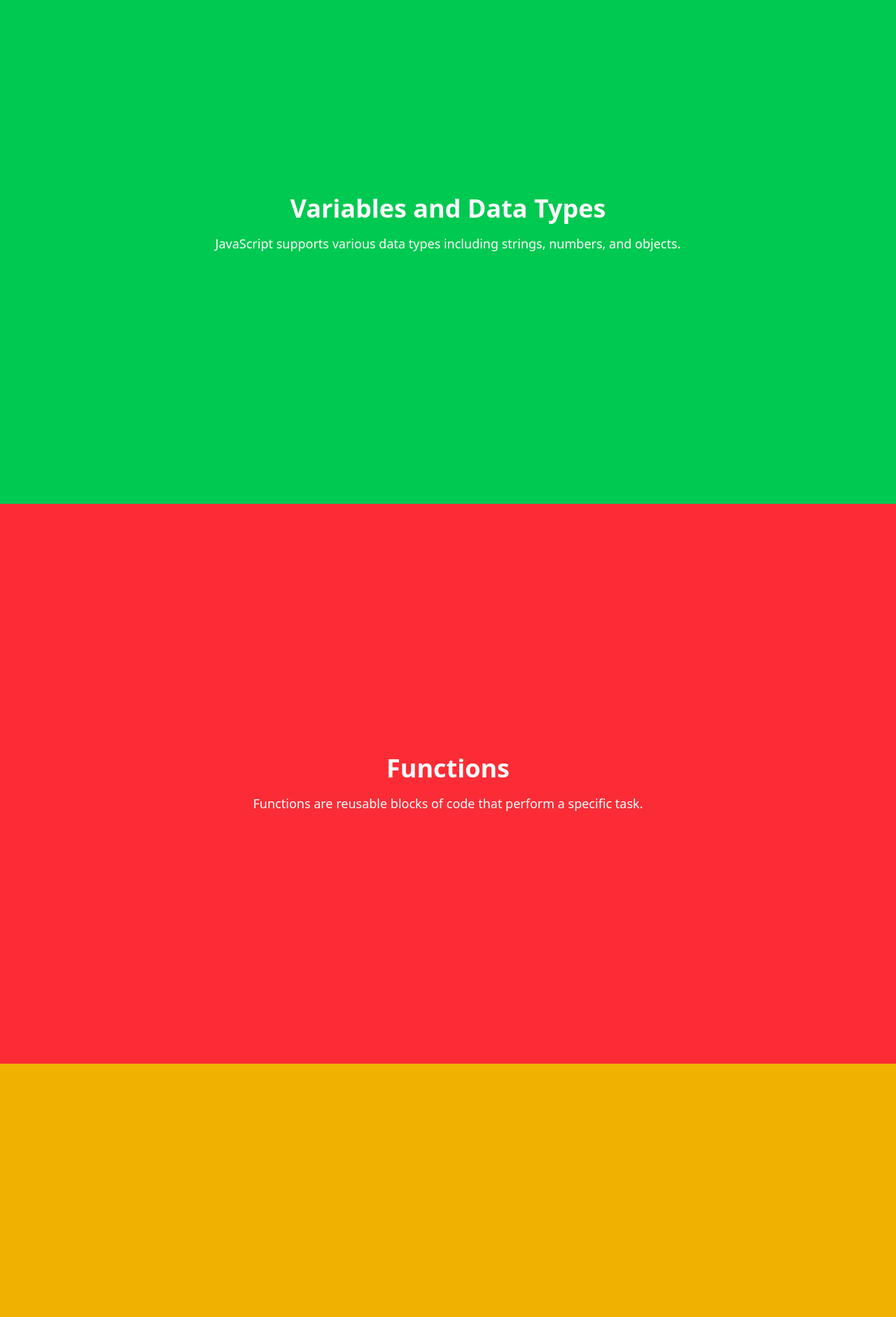
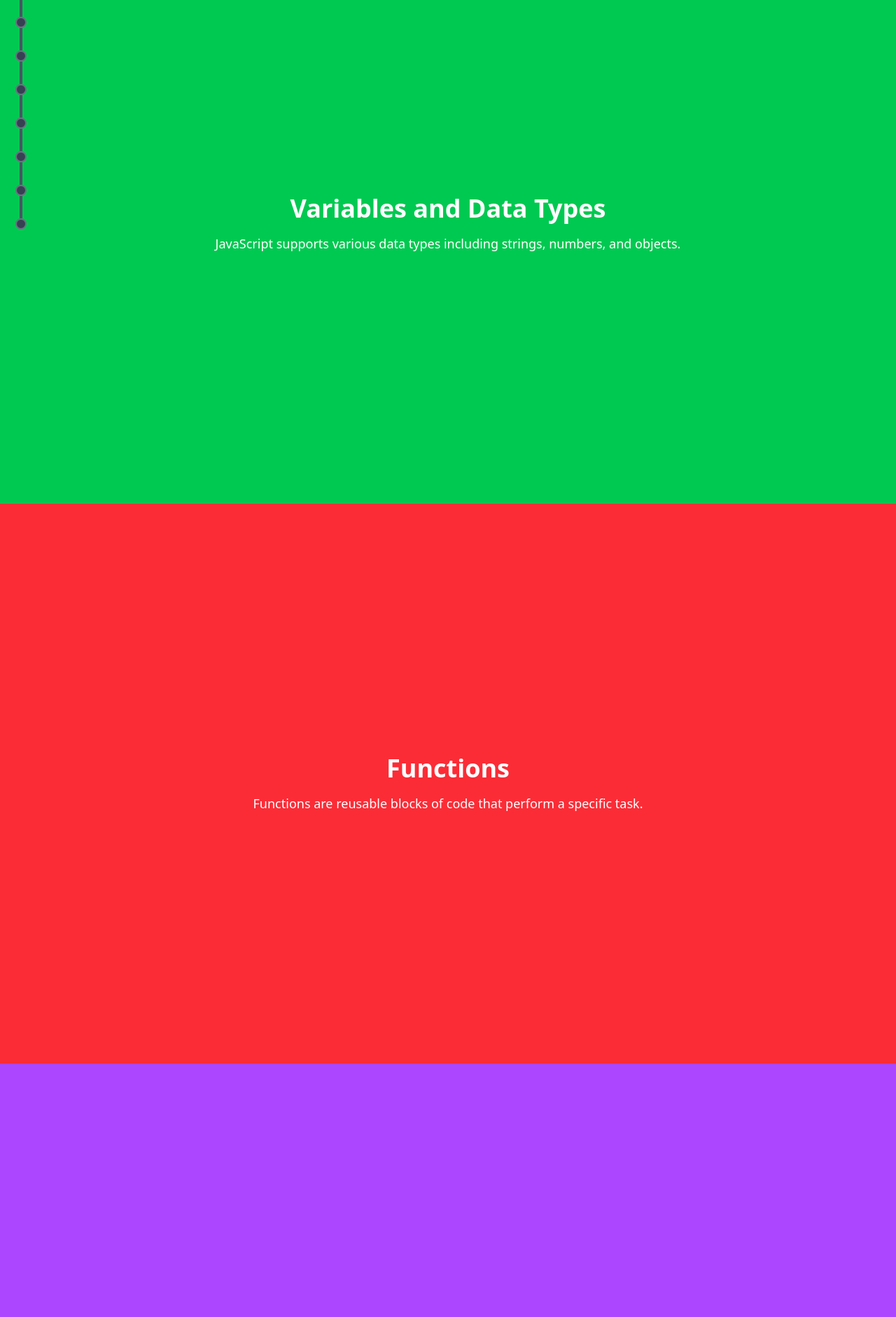
Before and after one commit to MeatyAri/slideflare, a SvelteKit app: page / in a window 1280 px wide. Shown: the part 880-2762 px from the top of the page at 70% size. Built offline with nearby package versions, Linux system fonts and the light colour scheme.

Commit message:
Enhance NavBar component with dynamic positioning and improved slide data for better navigation experience

```diff
--- a/src/app.css
+++ b/src/app.css
@@ -2,6 +2,6 @@
 
 @layer utilities {
 	html {
-		@apply bg-gray-100 dark:bg-gray-900 dark:text-amber-50;
+		@apply bg-gray-100 dark:bg-gray-900 dark:text-amber-50 overflow-hidden;
 	}
 }
--- a/src/routes/NavBar.svelte
+++ b/src/routes/NavBar.svelte
@@ -10,12 +10,32 @@
 		slide?.scrollIntoView({ behavior: 'smooth' });
 		activeIndex.index = index;
 	};
+
+    let windowInnerHeight = $state(0);
+    let dotsHeight = $state();
+
+    let dotsBOffsetLimit = $derived(Math.ceil((windowInnerHeight * 0.5 - (windowInnerHeight * 0.99) + dotsHeight) / 48));
+
+    $inspect(dotsBOffsetLimit);
+
+    let navOffsetTop = $derived.by(() => {
+        if (activeIndex.index > dotsBOffsetLimit) {
+            return windowInnerHeight * 0.5 - dotsBOffsetLimit * 48;
+        }
+        return windowInnerHeight * 0.5 - activeIndex.index * 48;
+    });
 </script>
 
+<svelte:window bind:innerHeight={windowInnerHeight} />
+
 <nav
-	class="fixed top-0 left-0 z-50 flex h-full w-20 flex-col items-center justify-center bg-gradient-to-l to-gray-900/30 py-8"
+	class="fixed top-0 left-0 z-50 flex h-full w-20 flex-col items-center bg-gradient-to-l to-gray-900/30 py-8"
 >
-	<div class="relative z-10 flex w-full flex-col items-center pr-5">
+    <div
+        class="absolute transition-all delay-500 duration-300 ease-out"
+        style="top: {navOffsetTop}px;"
+    >
+        <div class="relative z-10 flex w-full flex-col items-center pr-5" bind:clientHeight={dotsHeight}>
             {#if slides.length > 0}
                 <div
                     class="pointer-events-none absolute z-20 transition-[top] duration-300"
@@ -28,7 +48,10 @@
             {/if}
             {#each slides as slide, index}
                 <button
-				class="group relative flex h-12 flex-col items-center focus:outline-none"
+                    class="
+                        group relative flex flex-col items-center focus:outline-none transition-all
+                        {activeIndex.index === index ? 'h-18' : 'h-12'}
+                    "
                     aria-label={`Go to slide ${index + 1}`}
                     onclick={() => handleClick(index)}
                 >
@@ -37,7 +60,10 @@
                             h-4 w-4 rounded-full border-2 border-gray-500 bg-gray-700 transition-all"
                     ></span>
                     {#if index < slides.length - 1}
-					<span class="h-10 w-1 bg-gray-600"></span>
+                        <span class="
+                            w-1 bg-gray-600 transition-all
+                            {activeIndex.index === index ? 'h-14' : 'h-8'}
+                        "></span>
                     {/if}
                     <span
                         class="pointer-events-none absolute top-1/2 left-8 -translate-y-1/2 text-xs whitespace-nowrap text-gray-200 opacity-0 transition-opacity group-hover:opacity-100"
@@ -47,4 +73,5 @@
                 </button>
             {/each}
         </div>
+    </div>
 </nav>
--- a/src/routes/slides.json
+++ b/src/routes/slides.json
@@ -18,6 +18,84 @@
         "content": "Functions are reusable blocks of code that perform a specific task."
     },
     {
+        "bgColor": "bg-purple-500",
+        "textColor": "text-white",
+        "title": "Control Structures",
+        "content": "JavaScript uses control structures like loops and conditionals to control the flow of execution."
+    },
+    {
+        "bgColor": "bg-orange-500",
+        "textColor": "text-black",
+        "title": "Events",
+        "content": "JavaScript can respond to user interactions through events like clicks and key presses."
+    },
+    {
+        "bgColor": "bg-teal-500",
+        "textColor": "text-white",
+        "title": "Objects and Arrays",
+        "content": "JavaScript uses objects and arrays to store collections of data."
+    },
+    {
+        "bgColor": "bg-pink-500",
+        "textColor": "text-white",
+        "title": "Asynchronous JavaScript",
+        "content": "JavaScript supports asynchronous programming through callbacks, promises, and async/await."
+    },
+    {
+        "bgColor": "bg-indigo-500",
+        "textColor": "text-white",
+        "title": "Error Handling",
+        "content": "JavaScript provides mechanisms for handling errors using try/catch blocks."
+    },
+    {
+        "bgColor": "bg-gray-500",
+        "textColor": "text-white",
+        "title": "APIs and AJAX",
+        "content": "JavaScript can interact with APIs and perform asynchronous requests using AJAX."
+    },
+    {
+        "bgColor": "bg-yellow-500",
+        "textColor": "text-black",
+        "title": "ES6 Features",
+        "content": "JavaScript ES6 introduced new features like arrow functions, template literals, and destructuring."
+    },
+    {
+        "bgColor": "bg-blue-700",
+        "textColor": "text-white",
+        "title": "JavaScript Frameworks",
+        "content": "Popular JavaScript frameworks like React, Angular, and Vue.js help build complex applications."
+    },
+    {
+        "bgColor": "bg-green-700",
+        "textColor": "text-white",
+        "title": "Debugging and Testing",
+        "content": "JavaScript provides tools for debugging and testing code to ensure quality and performance."
+    },
+    {
+        "bgColor": "bg-red-700",
+        "textColor": "text-white",
+        "title": "JavaScript in the Browser",
+        "content": "JavaScript runs in the browser, allowing for dynamic and interactive web pages."
+    },
+    {
+        "bgColor": "bg-purple-700",
+        "textColor": "text-white",
+        "title": "JavaScript and the Server",
+        "content": "JavaScript can also run on the server using Node.js, enabling full-stack development."
+    },
+    {
+        "bgColor": "bg-orange-700",
+        "textColor": "text-black",
+        "title": "JavaScript and Databases",
+        "content": "JavaScript can interact with databases using libraries like Mongoose for MongoDB."
+    },
+    {
+        "bgColor": "bg-teal-700",
+        "textColor": "text-white",
+        "title": "JavaScript and Web APIs",
+        "content": "JavaScript can access web APIs to fetch data and perform operations on the web."
+    },
+    {
         "bgColor": "bg-yellow-500",
         "textColor": "text-black",
         "title": "DOM Manipulation",
```
Lines whose indentation alone changed are shown as unchanged.
